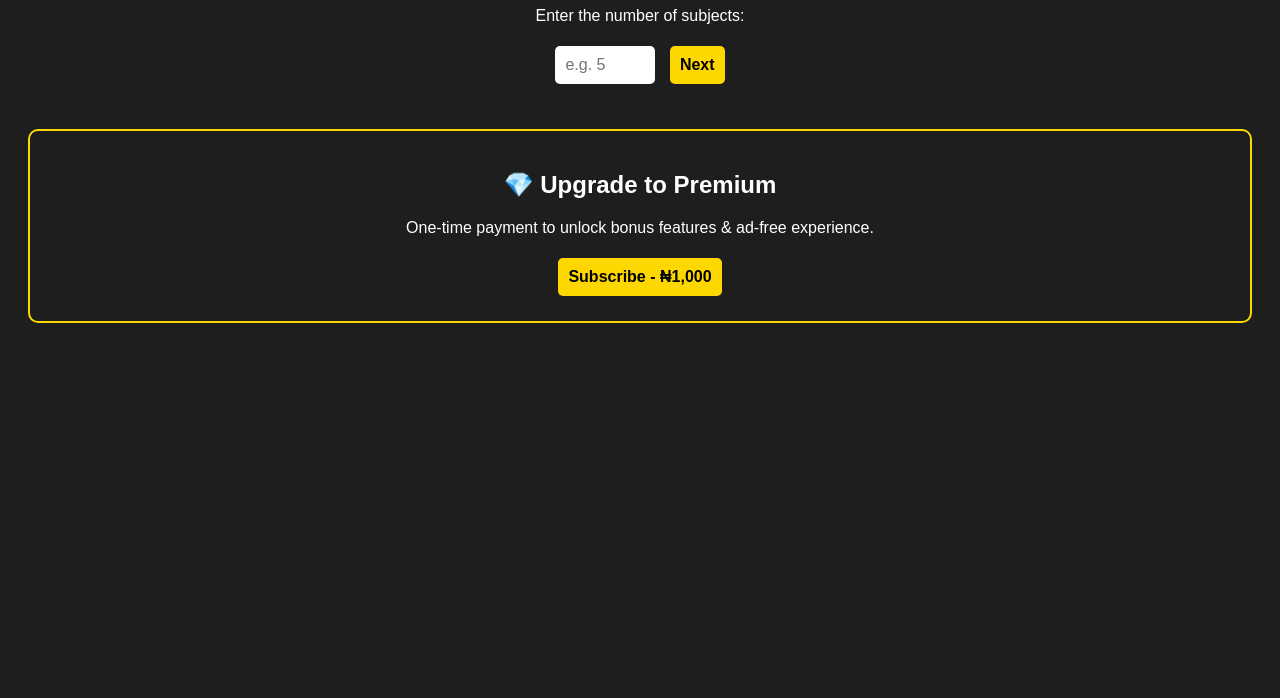
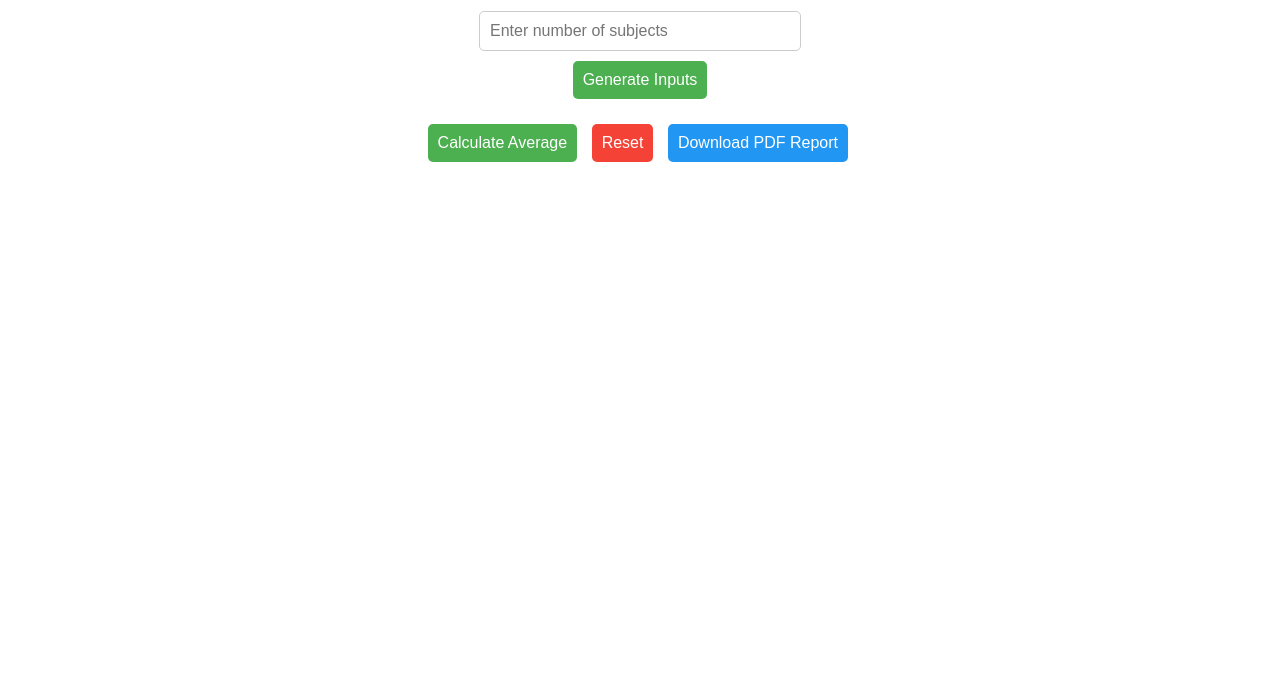
Before and after one commit to dyprince781-png/grade_average_calculator-.py, a plain HTML site: page index.html in a window 1280 px wide. Shown: the part 102-800 px from the top of the page. Drawn offline with nearby package versions, Linux system fonts and the light colour scheme.

Commit message:
Update index.html

```diff
--- a/index.html
+++ b/index.html
@@ -1,138 +1,205 @@
 <!DOCTYPE html>
-<html>
+<html lang="en">
 <head>
   <meta charset="UTF-8">
   <meta name="viewport" content="width=device-width, initial-scale=1.0">
-    <title>Grade Average Calculator - Premium</title>
+  <title>Grade Average Calculator</title>
+
+  <!-- jsPDF and AutoTable -->
+  <script src="https://cdnjs.cloudflare.com/ajax/libs/jspdf/2.5.1/jspdf.umd.min.js"></script>
+  <script src="https://cdnjs.cloudflare.com/ajax/libs/jspdf-autotable/3.5.23/jspdf.plugin.autotable.min.js"></script>
+
   <style>
     body {
       font-family: Arial, sans-serif;
       text-align: center;
-            background-color: #1e1e1e;
-            color: white;
       padding: 20px;
     }
-        h1 {
-            color: gold;
-        }
+    h1 { color: #333; }
     input, button {
       padding: 10px;
       margin: 5px;
       font-size: 16px;
+      border: 1px solid #ccc;
       border-radius: 5px;
+    }
+    input[type="text"], input[type="number"] {
+      width: 80%;
+      max-width: 300px;
+    }
+    button {
+      cursor: pointer;
+      background: #4CAF50;
+      color: white;
       border: none;
     }
-        input {
-            width: 80px;
-        }
-        button {
-            background-color: gold;
-            color: black;
-            cursor: pointer;
-            font-weight: bold;
-        }
-        button:hover {
-            background-color: #d4af37;
-        }
-        .result {
+    button:hover { background: #45a049; }
+    #resetBtn { background: #f44336; }
+    #resetBtn:hover { background: #d32f2f; }
+    #downloadBtn { background: #2196F3; }
+    #downloadBtn:hover { background: #1976D2; }
+    .subject-row { margin: 10px 0; }
+    #subjects { margin-top: 15px; }
+    #result {
       margin-top: 20px;
       font-size: 18px;
       font-weight: bold;
-            color: #00ffcc;
-        }
-        .premium-section {
-            margin-top: 40px;
-            padding: 20px;
-            border: 2px solid gold;
-            border-radius: 10px;
+      white-space: pre-line;
+      text-align: left;
+      display: inline-block;
     }
   </style>
 </head>
 <body>
+  <h1>Grade Average Calculator</h1>
 
-    <h1>📊 Grade Average Calculator - Premium</h1>
-    <p>Enter the number of subjects:</p>
-    <input type="number" id="numSubjects" min="1" placeholder="e.g. 5">
-    <button onclick="createInputs()">Next</button>
+  <input type="number" id="numSubjects" placeholder="Enter number of subjects">
+  <br>
+  <button onclick="generateInputs()">Generate Inputs</button>
 
-    <div id="grades-container"></div>
-    <div class="result" id="result"></div>
+  <div id="subjects"></div>
+  <button onclick="calculateAverage()">Calculate Average</button>
+  <button id="resetBtn" onclick="resetAll()">Reset</button>
+  <button id="downloadBtn" onclick="downloadPDF()">Download PDF Report</button>
 
-    <!-- Premium Subscription -->
-    <div class="premium-section">
-        <h2>💎 Upgrade to Premium</h2>
-        <p>One-time payment to unlock bonus features & ad-free experience.</p>
-        <button id="payButton">Subscribe - ₦1,000</button>
-    </div>
+  <div id="result"></div>
 
   <script>
-        function createInputs() {
-            let numSubjects = document.getElementById("numSubjects").value;
-            let container = document.getElementById("grades-container");
+    let lastSubjects = [];
+    let lastAverage = 0;
+    let lastGrade = "";
+
+    // Restore saved data when page loads
+    window.onload = function() {
+      let savedData = JSON.parse(localStorage.getItem("gradeData"));
+      if (savedData) {
+        document.getElementById("numSubjects").value = savedData.numSubjects;
+        generateInputs();
+        for (let i = 1; i <= savedData.numSubjects; i++) {
+          document.getElementById(`sub${i}`).value = savedData.subjects[i-1].name;
+          document.getElementById(`score${i}`).value = savedData.subjects[i-1].score;
+        }
+        document.getElementById("result").innerText = savedData.result;
+        lastSubjects = savedData.subjects;
+        lastAverage = savedData.average;
+        lastGrade = savedData.grade;
+      }
+    }
+
+    function generateInputs() {
+      let num = parseInt(document.getElementById("numSubjects").value);
+      let container = document.getElementById("subjects");
       container.innerHTML = "";
 
-            if (numSubjects < 1) {
-                alert("Please enter a valid number of subjects.");
+      if (isNaN(num) || num <= 0) {
+        container.innerHTML = "<p>⚠️ Please enter a valid number of subjects!</p>";
         return;
       }
 
-            for (let i = 1; i <= numSubjects; i++) {
-                container.innerHTML += `<p>Grade for subject ${i}: <input type="number" id="grade${i}" step="0.01"></p>`;
+      for (let i = 1; i <= num; i++) {
+        container.innerHTML += `
+          <div class="subject-row">
+            <input type="text" id="sub${i}" placeholder="Subject ${i} Name">
+            <input type="number" id="score${i}" placeholder="Score">
+          </div>
+        `;
       }
-            container.innerHTML += `<button onclick="calculateAverage(${numSubjects})">Calculate</button>`;
     }
 
-        function calculateAverage(numSubjects) {
-            let total = 0;
-            for (let i = 1; i <= numSubjects; i++) {
-                let grade = parseFloat(document.getElementById(`grade${i}`).value);
-                if (isNaN(grade)) {
-                    alert(`Please enter a valid grade for subject ${i}.`);
+    function calculateAverage() {
+      let num = parseInt(document.getElementById("numSubjects").value);
+      if (isNaN(num) || num <= 0) {
+        document.getElementById("result").innerText = "⚠️ Please enter number of subjects first!";
         return;
       }
-                total += grade;
+
+      let total = 0;
+      let subjects = [];
+      let subjectsData = "";
+
+      for (let i = 1; i <= num; i++) {
+        let name = document.getElementById(`sub${i}`).value || `Subject ${i}`;
+        let score = parseFloat(document.getElementById(`score${i}`).value);
+
+        if (isNaN(score)) {
+          document.getElementById("result").innerText = `⚠️ Please enter a valid score for ${name}!`;
+          return;
         }
 
-            let average = total / numSubjects;
-            let feedback = "";
-            let letterGrade = "";
-
-            if (average >= 70) {
-                feedback = "🌟 Amazing result!";
-                letterGrade = "A";
-            } else if (average >= 60) {
-                feedback = "👍 Good job.";
-                letterGrade = "B";
-            } else if (average >= 50) {
-                feedback = "✅ You passed.";
-                letterGrade = "C";
-            } else {
-                feedback = "📉 You need to improve.";
-                letterGrade = "D";
+        total += score;
+        subjects.push({name, score});
+        subjectsData += `${name}: ${score}\n`;
       }
 
-            document.getElementById("result").innerHTML = `Your average grade is: ${average.toFixed(2)}<br>Grade: ${letterGrade}<br>${feedback}`;
+      let avg = total / num;
+      let grade = "";
+
+      if (avg >= 70) grade = "A";
+      else if (avg >= 60) grade = "B";
+      else if (avg >= 50) grade = "C";
+      else if (avg >= 45) grade = "D";
+      else grade = "F";
+
+      let finalResult = "📘 Report Card\n\n" + subjectsData + `\nAverage: ${avg.toFixed(2)}\nGrade: ${grade}`;
+      document.getElementById("result").innerText = finalResult;
+
+      // Save for later PDF use
+      lastSubjects = subjects;
+      lastAverage = avg;
+      lastGrade = grade;
+
+      // Save to localStorage
+      let dataToSave = {
+        numSubjects: num,
+        subjects: subjects,
+        result: finalResult,
+        average: avg,
+        grade: grade
+      };
+      localStorage.setItem("gradeData", JSON.stringify(dataToSave));
     }
 
-        // Paystack payment
-        document.getElementById("payButton").addEventListener("click", function() {
-            let handler = PaystackPop.setup({
-                key: 'pk_test_ec3a44821177591dfadfb3f06efbf6ce823d5500',
-                email: 'dyprince781@gmail.com',
-                amount: 100000, // ₦1,000 in kobo
-                currency: 'NGN',
-                ref: ''+Math.floor((Math.random() * 1000000000) + 1),
-                callback: function(response){
-                    alert('Payment successful! Ref: ' + response.reference);
-                },
-                onClose: function(){
-                    alert('Transaction was not completed.');
+    function resetAll() {
+      localStorage.removeItem("gradeData");
+      document.getElementById("numSubjects").value = "";
+      document.getElementById("subjects").innerHTML = "";
+      document.getElementById("result").innerText = "";
+      lastSubjects = [];
+      lastAverage = 0;
+      lastGrade = "";
     }
+
+    function downloadPDF() {
+      if (!lastSubjects.length) {
+        alert("⚠️ Please calculate first before downloading!");
+        return;
+      }
+
+      const { jsPDF } = window.jspdf;
+      const doc = new jsPDF();
+
+      doc.setFont("times", "bold");
+      doc.setFontSize(20);
+      doc.text("📘 Report Card", 70, 20);
+
+      // Table data
+      let tableData = lastSubjects.map(sub => [sub.name, sub.score]);
+
+      doc.autoTable({
+        head: [["Subject", "Score"]],
+        body: tableData,
+        startY: 30,
       });
-            handler.openIframe();
-        });
+
+      let finalY = doc.lastAutoTable.finalY + 10;
+      doc.setFont("times", "normal");
+      doc.setFontSize(14);
+      doc.text(`Total Subjects: ${lastSubjects.length}`, 20, finalY);
+      doc.text(`Average: ${lastAverage.toFixed(2)}`, 20, finalY + 10);
+      doc.text(`Grade: ${lastGrade}`, 20, finalY + 20);
+
+      doc.save("ReportCard.pdf");
+    }
   </script>
-    <script src="https://js.paystack.co/v1/inline.js"></script>
-
 </body>
 </html>
```
Lines whose indentation alone changed are shown as unchanged.
